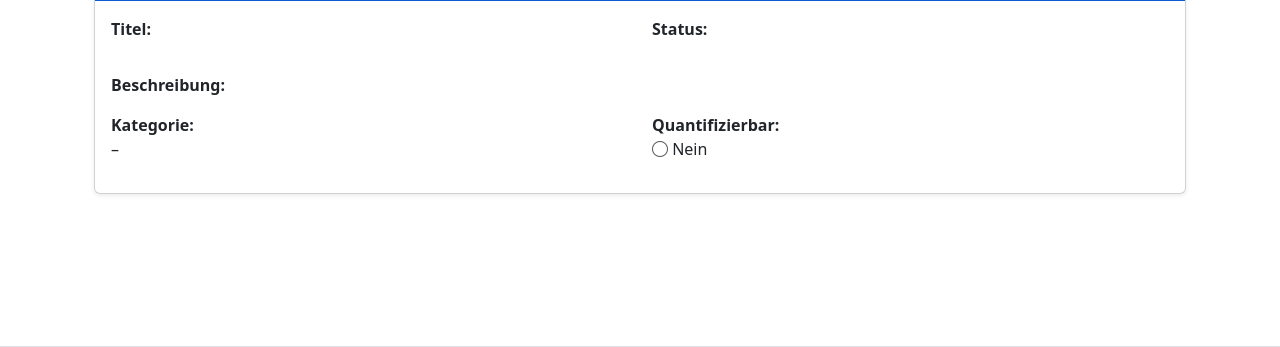
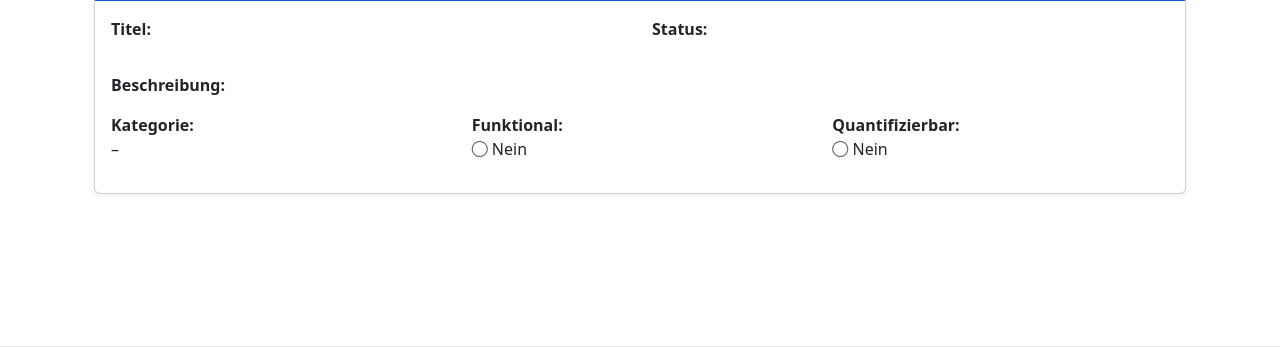
Before and after one commit to Sara26748/study-project, a Flask app: template app/templates/requirement_history.html in a window 1280 px wide. Shown: the part 400-747 px from the top of the page. Run offline with Flask 3, Linux system fonts and the light colour scheme; the template is opened without the code that fills it, so the values that code supplies are empty; the visitor is signed in with stand-in values (Sample User, id 1).

Commit message:
Add functionality toggle and history tracking for requirements
- Implemented a new route to toggle the 'funktional' status of a requirement.
- Added history tracking for changes to the 'funktional' status.
- Updated the requirement history template to display the 'funktional' status visually.

```diff
--- a/app/routes.py
+++ b/app/routes.py
@@ -1457,13 +1457,34 @@ def hello():
     return "Hello from Blueprint!"
 
 @bp.route("/requirement/<int:req_id>/toggle_funktional", methods=["POST"])
+
+@bp.route("/requirement/<int:req_id>/toggle_funktional", methods=["POST"])
 @login_required
 def toggle_funktional(req_id):
+    from .models import RequirementVersionHistory
+
     req = Requirement.query.get_or_404(req_id)
     check_requirement_access(req)
     # Toggle Wert setzen
     new_value = request.form.get("funktional")
+    old_value = req.funktional
     req.funktional = bool(int(new_value))
+    latest_version = req.get_latest_version()
+    if latest_version and old_value != req.funktional:
+        latest_version.last_modified_by_id = current_user.id
+        history_entry = RequirementVersionHistory(
+            version_id=latest_version.id,
+            changed_by_id=current_user.id,
+            change_type='modified',
+            changes=json.dumps({
+                'funktional': f"{'Ja' if old_value else 'Nein'} → {'Ja' if req.funktional else 'Nein'}"
+            })
+        )
+        db.session.add(history_entry)
     db.session.commit()
-    flash(f"Funktionalität für Anforderung #{req.id} wurde {'aktiviert' if req.funktional else 'deaktiviert'}.", "success")
+    flash(
+        f"Funktionalität für Anforderung #{req.id} wurde "
+        f"{'aktiviert' if req.funktional else 'deaktiviert' }.",
+        "success"
+    )
     return redirect(request.referrer or url_for('main.manage_project', project_id=req.project_id))
--- a/app/templates/requirement_history.html
+++ b/app/templates/requirement_history.html
@@ -101,16 +101,24 @@
             <p class="text-secondary">{{ version.description }}</p>
           </div>
           <div class="row">
-            <div class="col-md-6">
+            <div class="col-md-4">
               <strong>Kategorie:</strong>
               <p>{{ version.category or "–" }}</p>
             </div>
-            <div class="col-md-6">
+            <div class="col-md-4">
+              <strong>Funktional:</strong>
+              <p>
+                <i
+                  class="bi {% if req.funktional %}bi-check-circle-fill text-success{% else %}bi-circle text-muted{% endif %}"
+                ></i>
+                {% if req.funktional %}Ja{% else %}Nein{% endif %}
+              </p>
+            </div>
+            <div class="col-md-4">
               <strong>Quantifizierbar:</strong>
               <p>
-                {% set custom_data = version.get_custom_data() %} {% set
-                is_quantifiable = custom_data.get('is_quantifiable', 'false') ==
-                'true' %}
+                {% set custom_data = version.get_custom_data() %}
+                {% set is_quantifiable = custom_data.get('is_quantifiable', 'false') == 'true' %}
                 <i
                   class="bi {% if is_quantifiable %}bi-check-circle-fill text-success{% else %}bi-circle text-muted{% endif %}"
                 ></i>
```
